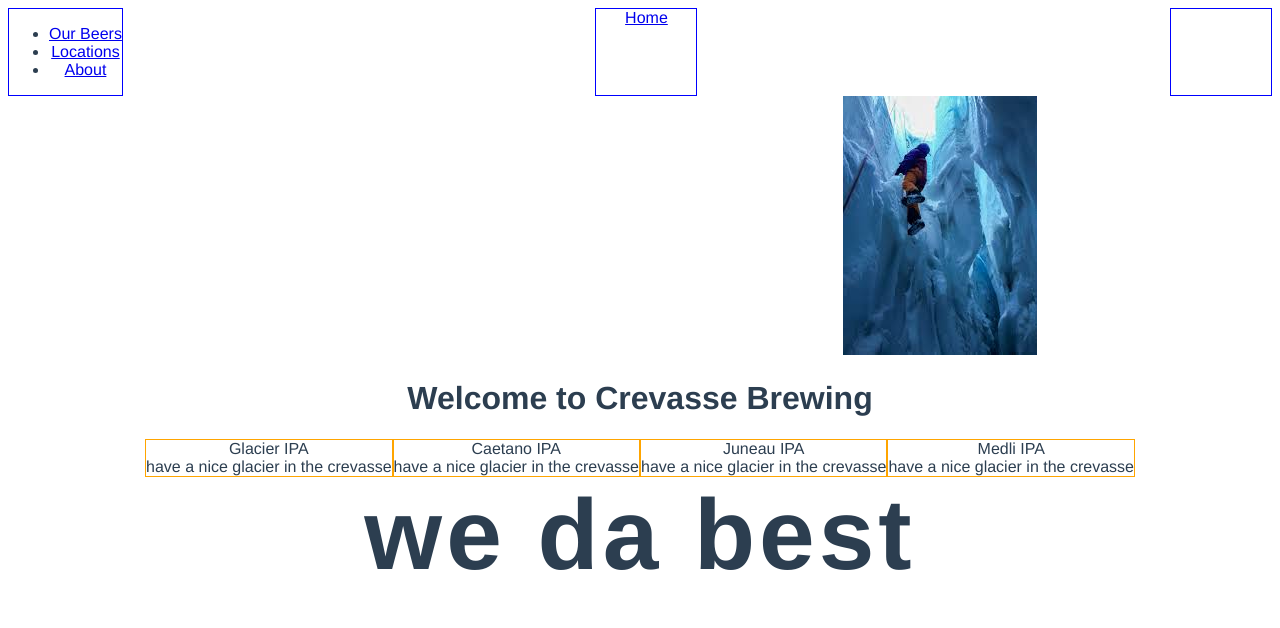
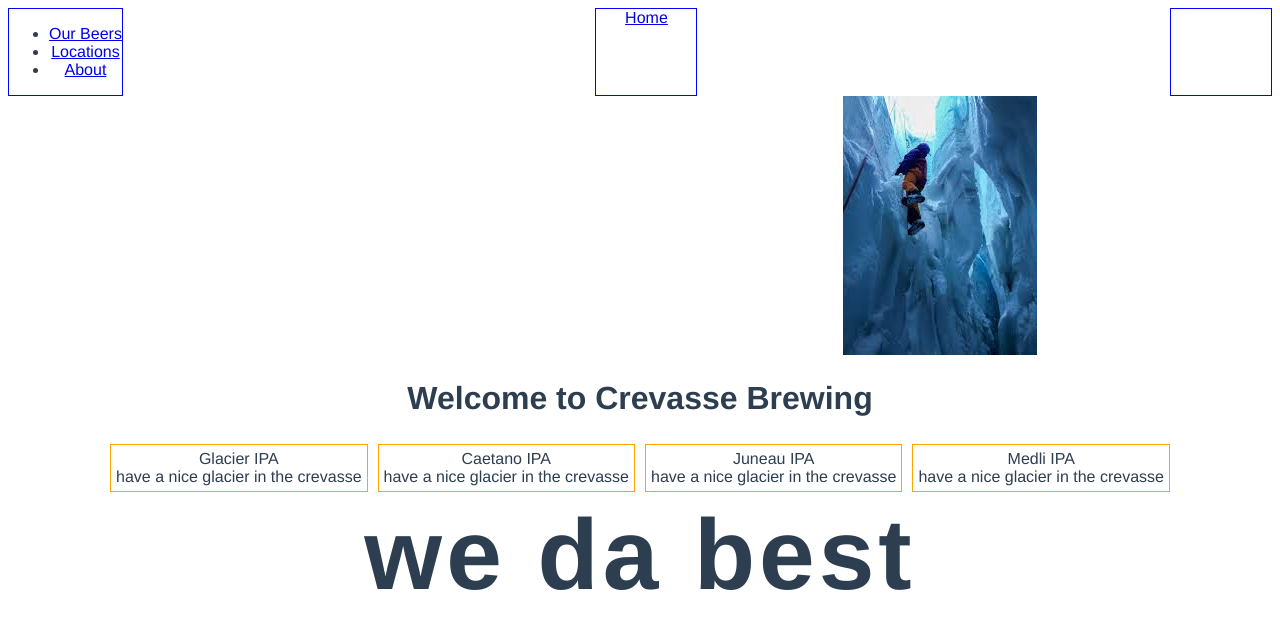
Before and after one commit to drew-haas/crevasse-brewing, a Vue app: page / in a window 1280 px wide. Shown: the top 628 px of the page. Built offline with nearby package versions, Linux system fonts and the light colour scheme.

Commit message:
started styling

```diff
--- a/src/components/BeerThumbnail.vue
+++ b/src/components/BeerThumbnail.vue
@@ -1,5 +1,5 @@
 <template>
-  <div class="beer-thumbnail-container">
+  <div class="beer-thumbnail-container" :class="containerClass">
     <div class="beer-title">{{title}}</div>
     <div class="beer-description">{{description}}</div>
   </div>
@@ -12,7 +12,8 @@ export default {
   name: 'BeerThumbnail',
   props: {
     title: String,
-    description: String
+    description: String,
+    containerClass: String
   },
   setup () {
     onMounted(() => {
@@ -26,5 +27,10 @@ export default {
 <style scoped lang="scss">
 .beer-thumbnail-container {
   border: 1px solid orange;
+  padding: 5px;
+  margin: 5px;
+}
+.glacier {
+
 }
 </style>
--- a/src/views/Home.vue
+++ b/src/views/Home.vue
@@ -3,10 +3,10 @@
     <img class="hero-image" src="../assets/img/crevasse.jpg">
     <HelloWorld msg="Welcome to Crevasse Brewing"/>
     <div class="beer-container">
-      <BeerThumbnail title="Glacier IPA" description="have a nice glacier in the crevasse"/>
-      <BeerThumbnail title="Caetano IPA" description="have a nice glacier in the crevasse"/>
-      <BeerThumbnail title="Juneau IPA" description="have a nice glacier in the crevasse"/>
-      <BeerThumbnail title="Medli IPA" description="have a nice glacier in the crevasse"/>
+      <BeerThumbnail containerClass="glacier" title="Glacier IPA" description="have a nice glacier in the crevasse"/>
+      <BeerThumbnail containerClass="caetano" title="Caetano IPA" description="have a nice glacier in the crevasse"/>
+      <BeerThumbnail containerClass="juneaur" title="Juneau IPA" description="have a nice glacier in the crevasse"/>
+      <BeerThumbnail containerClass="medli" title="Medli IPA" description="have a nice glacier in the crevasse"/>
     </div>
     <h2 class="headline">we da best</h2>
   </div>
```
Also changed, not shown: 1 other file (tests, documents, lock files or other folders).
